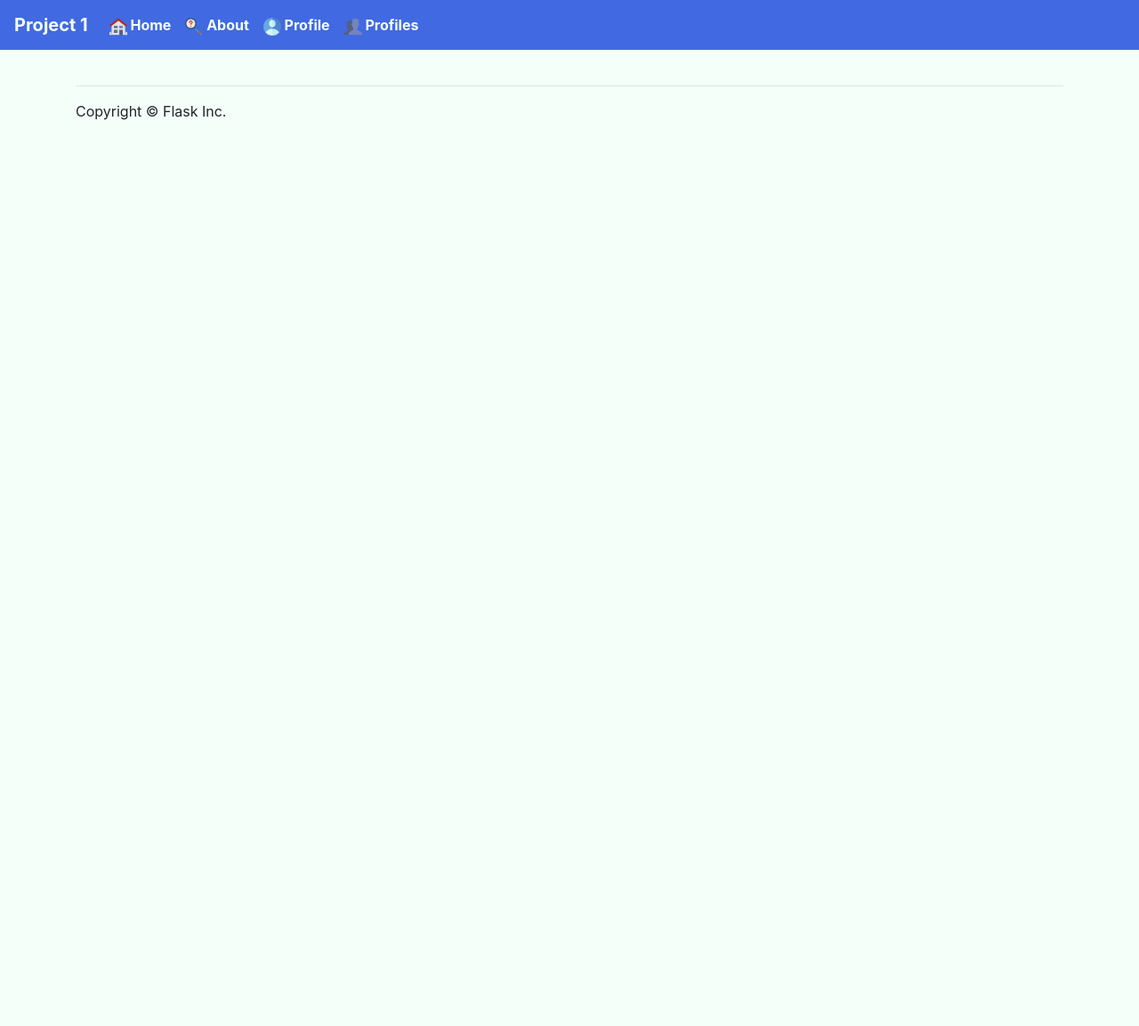
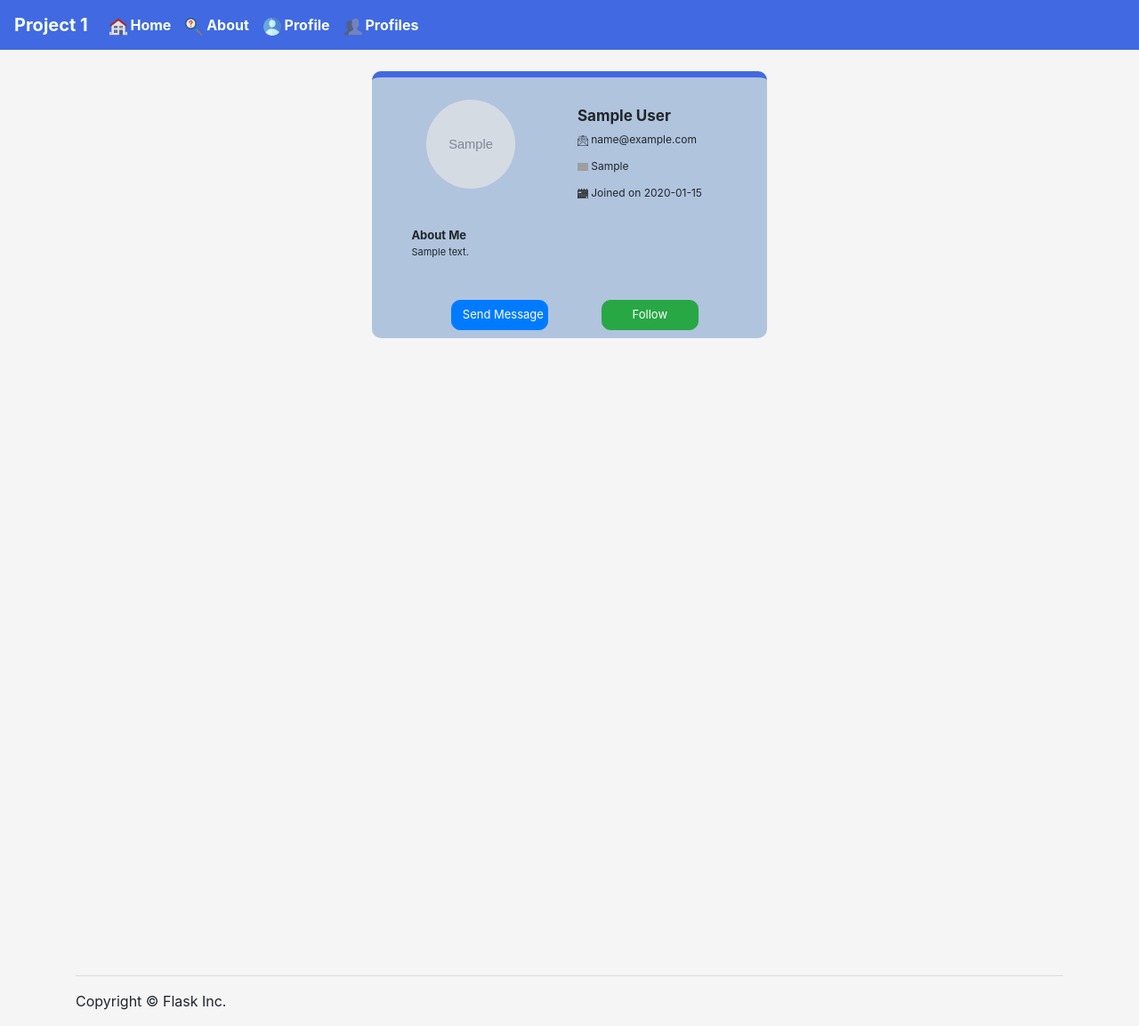
Before and after one commit to NaldoRonz/info3180-Project, a Flask app: page /profile in a window 1280 px wide. Shown: the whole page at 89% size. Before the commit the page ends 135 px from the top, so only its background shows below. Run offline with Flask 2, Linux system fonts and the light colour scheme; tables that the repository leaves empty hold one stand-in row (values such as "Sample post"); grey boxes marked "Sample" are stand-in pictures; some libraries are stand-ins or nearby versions; grey boxes are pictures that could not be loaded.

Commit message:
Project 1

```diff
--- a/app/forms.py
+++ b/app/forms.py
@@ -4,7 +4,6 @@ from wtforms import StringField, SelectField, FileField, TextAreaField
 from wtforms.validators import Required, Regexp, Length, Email
 from flask_wtf.file import FileRequired, FileAllowed, FileRequired
 from wtforms import ValidationError
-#from flask_uploads import UploadSet, IMAGES
 
 class add_Profile(FlaskForm):
     Firstname = StringField("Firstname", validators = [Required(), Length(min=2, max=20), Regexp("^[/s A-Za-z /s]+$")])
@@ -14,5 +13,3 @@ class add_Profile(FlaskForm):
     Location = SelectField("Location", choices = [("---","---"),("Kings Jamaica","Kings JA"),("Linst JA", "Linst JA"),("Mont JA","Mont JA"),("SpnTwn JA","SpnTwn JA"),("Miami FL","Miami FL"),("Queens NY","Queens NY")])
     Biography = TextAreaField("Biography", validators = [Required(), Length(max =1000)])
     Photo = FileField("Photo", validators =[FileRequired(),FileAllowed(['jpg', 'png', 'jpeg'], "Please only upload image files only!!!")])
-
-#Photo = UploadSet("Photo", IMAGES)
--- a/app/models.py
+++ b/app/models.py
@@ -13,8 +13,9 @@ class my_users(my_db.Model):
 	location = my_db.Column(my_db.String(50),nullable=False)
 	biography = my_db.Column(my_db.String(1000),nullable=False)
 	filename = my_db.Column(my_db.String(20),nullable=False)
+	date_created = my_db.Column(my_db.String(20), nullable=False)
 
-	def __init__(self,firstname,lastname,gender,email,location,biography,filename):
+	def __init__(self,firstname,lastname,gender,email,location,biography,filename,date_created):
 		self.firstname = firstname
 		self.lastname = lastname
 		self.gender = gender
@@ -22,8 +23,9 @@ class my_users(my_db.Model):
 		self.location = location
 		self.biography = biography
 		self.filename = filename
+		self.date_created = date_created
 
 	def __repr__(self):
-		return f"my_users('{self.firstname}','{self.lastname}','{self.email}','{self.filename}')"
+		return f"my_users('{self.firstname}','{self.lastname}','{self.email}','{self.filename}','{self.date_created}')"
 
 my_db.create_all()
--- a/app/static/css/app.css
+++ b/app/static/css/app.css
@@ -52,6 +52,17 @@
   height: auto;
 }
 
+.email_img{
+  width: 12px;
+  height: auto;
+}
+
+.calendar_img{
+  width: 12px;
+  height: auto;
+}
+
+
 a:hover{
   color: #FFD700; /*Gold*/
 }
@@ -65,22 +76,19 @@ a:hover{
 /*Navbar CSS above*/
 
 main{
-  background-color: #F5FFFA;
+  background-color: #F5F5F5; /*White Smoke*/
 }
 
 .form_container{
   height: auto;
-  width: 70%;
-  border: solid;
-  border-radius: 25px;
-  border-color: #B0E0E6;
-  background-color: #B0E0E6;
+  width: 65%;
+  background-color: #87CEFA; /*Light Sky Blue*/
   padding-left: 10%;
   padding-top: 20px;
 }
 
 .add_form{
-  height: auto;
+  height: 800px;
   width: 85%;
   font-size: 18px;
   margin-bottom: 20px;
@@ -89,58 +97,13 @@ main{
 
 body {
     padding-top: 5rem;
-    background-color: #F5FFFA;
+    background-color: #F5F5F5; /*White Smoke*/
 }
 
 form{
     padding-left: 25%;
 }
 
-.upperContainerUsers{
-  background-color: #F5FFFA;
-  height: auto;
-  width: auto;
-  padding-left: 20%;
-}
-
-.upperContainer{
-  background-color: #F5FFFA;
-  height: 301px;
-  width: auto;
-  padding-left: 20%;
-}
-
-.lowerContainer{
-  background-color: #F5FFFA;
-  height: 501px;
-  width: auto;
-  padding-left: 20%;
-}
-
-.viewBox1{
-  background-color: #191970;
-  height: 300px;
-  width: 50%;
-  border: 2px;
-  border-style: solid;
-  border-color: blue;
-}
-
-.viewBox2{
-  background-color: #9370DB;
-  height: 100px;
-  width: 50%;
-  border: .5px;
-}
-
-.viewBox21{  /*Post, Follwers and Following super class*/
-  background-color: #9370DB;
-  height: 200px;
-  width: 50%;
-  color: #191970;
-  padding-top: 2.5%;
-
-}
 
 .viewBox22{
   background-color: #9370DB;
@@ -148,9 +111,64 @@ form{
   width: 50%;
 }
 
-/*Main container for profile users*/
+
+/*Main container for user profiles(single)*/
+.upperContainerUsers{
+  background-color: #F5F5F5; /*White Smoke*/
+  height: auto;
+  width: auto;
+  padding-left: 20%;
+}
+
+/*container for profile users(single)*/
+.mainviewContainer{
+  height: 1000px;
+  width: auto;
+  display: flex;
+  justify-content: center;
+}
+
+
+.viewBoxUser{
+  height: 300px;
+  width: 40%;
+  background-color: #B0C4DE; /*Light Steel Blue*/;
+  border-top: solid;
+  border-color: #4169E1; /*Royal Blue*/
+  border-width: 7px;
+  border-radius: 10px;
+}
+
+
+/*Box for profile user(single)*/
+.viewBoxUser1{
+  display: flex;
+  flex-direction: row;
+  height: 150px;
+  width: 100%;
+}
+
+
+/*Box for profile user(single image)*/
+.viewBoxUser2{
+  display: flex;
+  justify-content: center;
+  align-items: center;
+  height: 150px;
+  width: 50%;
+}
+
+/*Box for profile user(single: data)*/
+.viewBoxUser3{
+  height: 150px;
+  width: 50%;
+  padding-top: 7%;
+  padding-left: 2%;
+}
+
+/*Box for profile users(multiple) */
 .viewBoxUsers{
-  background-color: #B0E0E6 /*Powder Blue*/;
+  background-color: #B0C4DE /*Light Steel Blue*/;
   height: 120px;
   width: 75%;
   display: flex;
@@ -161,7 +179,7 @@ form{
   border-radius: 10px;
 }
 
-
+/*Boxes for profile users below*/
 .viewBoxUsers2{
   display: flex;
   height: 120px;
@@ -187,6 +205,45 @@ form{
 }
 
 
+.aboutViewBoxUser{
+  height: 150px;
+  width: 100%;
+}
+
+
+.aboutViewBoxUser1{
+  height: 100px;
+  width: 100%;
+  padding-left: 10%;
+  padding-right: 10%;
+  padding-top: 4%;
+  padding-bottom: 4%;
+}
+
+
+.subAboutViewBox1{
+ font-size: 13px;
+  height: 20px;
+  width: 100%;
+}
+
+.subAboutViewBox2{
+  font-size: 11px;
+  height: 80px;
+  width: 100%;
+}
+
+
+.aboutViewBoxUser2{
+  display: flex;
+  height: 50px;
+  width: 100%;
+  padding-left: 20%;
+  padding-right: 4%;
+  flex-direction: row;
+}
+
+
 .nameBoxUsers{
   height: 30px;
   width: 150px;
@@ -196,77 +253,83 @@ form{
 .nameBoxUsers2{
   height: 30px;
   width: 150px;
-  color: #4169E1; /*Royal Blue*/
+  font-size: 13px;
 }
 
 
 .nameBoxUsers3{
   height: 30px;
   width: 150px;
-  color: #4169E1; /*Royal Blue*/
+  font-size: 13px;
 }
 
 
- h1.name{
-  font-family: Arial, Helvetica, sans-serif;
-  font-size: 18px;
-  font-weight: bold;
-  padding-top: 2%;
-  text-align: center;
-  color: #F5FFFA;
- }
-
- p.info{
-  font-family: Arial, Helvetica, sans-serif;
-  font-size: 15px;
-  color: white;
-  padding-top: 2%;
-  margin-right: 10%;
-  margin-left: 10%;
-  color: #191970;
- }
-
-.profile_img{
-  display: block;
-  margin-top: 20px;
-  margin-left: auto;
-  margin-right: auto;
-  height: 125px;
-  width: 125px;
-  justify-content: center;
-  border-radius: 50%;
+.dataBox{
+  height: 30px;
+  width: 100%;
+  font-size: 17px;
 }
 
-h2{
-  font-family: Arial, Helvetica, sans-serif;
-  font-size: 15px;
-  text-align: center;
-  color: #F5FFFA;
+
+.dataBox1{
+  height: 30px;
+  width: 100%;
+  font-size: 12px;
 }
 
-.button{
-  background-color: #FFD700;
-  color: #DAA520;
-  font-weight: bold;
-  border-color: #DAA520;
-  padding: 5px 10px;
-  text-align: center;
-  font-size: 15px;
-  margin-left: 80%;
-  margin-top: 5%;
+.dataBox2{
+  height: 30px;
+  width: 100%;
+  font-size: 12px;
 }
 
-table,th,td{
-  margin-left: auto;
-  margin-right: auto;
-  padding-bottom: 10px;
-  font-family: Arial, Helvetica, sans-serif;
-  font-size: 15px;
-  text-align: center;
+.dataBox3{
+  height: 30px;
+  width: 100%;
+  font-size: 12px;
 }
 
+
+/*container for buttons in user(single) profile*/
+.btnBox1{
+  height: 50px;
+  width:50%;
+}
+
+.btnBox2{
+  height: 50px;
+  width:50%;
+}
+/*Box for profile users above*/
+
+/*Profile user image */
 .profile_user_pic{
   height: 100px;
   width: 100px;
   border-radius: 50%;
 }
+
+.btn-primary{
+  font-size: 13px;
+  border-radius: 10px;
+  width: 65%;
+  transition: 0.3s;
+  cursor: pointer;
+}
+
+.btn-success{
+  font-size: 13px;
+  border-radius: 10px;
+  width: 65%;
+  transition: 0.3s;
+  cursor: pointer;
+}
+
+.form_button{
+  font-size: 13px;
+  width: 30%;
+  background-color: #1a53ff; /*Blue*/
+  border: none;
+  padding: 8px 20px;
+  border-radius: 10px;
+}
--- a/app/templates/home.html
+++ b/app/templates/home.html
@@ -12,7 +12,7 @@
         {{form.Location.label}} </br> {{form.Location(class = "form-control")}}</br>
         {{form.Biography.label}} </br> {{form.Biography(class = "form-control")}}</br>
         {{form.Photo(class = "form-control")}} </br>
-        <p><button type= "Submit" value = "Submit" class = "btn btn-primary">Add User</button></p>
+        <p><button type= "Submit" value = "Submit" class = "form_button">Add User</button></p>
       </div>
   </div>
 </form>
--- a/app/templates/profile.html
+++ b/app/templates/profile.html
@@ -1,10 +1,53 @@
+
 {% extends "base.html" %}
-
 {% block main %}
-
-{% if users %}
-{% for my_users in user%}
-{% endfor %}
-{% else %}
-{% endif %}
+<div class = upperContainer>
+	{% if profile_user %}
+    {% for my_users in profile_user %}
+    <div class = "mainviewContainer">
+    	<div class = "viewBoxUser">
+         <div class = "viewBoxUser1">
+           <div class = viewBoxUser2>
+             <img src ="{{url_for('static', filename ='uploads/' + my_users.filename)}}" class = "profile_user_pic">
+           </div>
+           <div class = "viewBoxUser3">
+           	<div class = dataBox>
+             <strong>{{my_users.firstname}} {{my_users.lastname}}</strong>
+            </div>
+           	<div class = dataBox1>
+            	<img src = "/static/email.png" class = user_img></a> {{my_users.email}}
+            </div>
+            <div class = dataBox2>
+            	<img src = "/static/location.png" class = location_img></a> {{my_users.location}}
+            </div>
+            <div class = dataBox3>
+            	<p> <img src = "/static/calendar.png" class = calendar_img></a> Joined on {{my_users.date_created}}</p>
+            </div>
+           </div>
+          </div>
+          <div class = aboutViewBoxUser>
+          	<div class = aboutViewBoxUser1>
+              <div class = subAboutViewBox1>
+                <strong><p> About Me <p></strong>
+              </div>
+              <div class = subAboutViewBox2>
+                <p>{{my_users.biography}}</p>
+              </div>
+            </div>
+            <div class = aboutViewBoxUser2>
+              <div class = btnBox1>
+             	  <a class = "btn btn-primary" href = "{{url_for('profile', user_id = my_users.user_id)}}">Send Message</a>
+              </div>
+              <div class = btnBox2>
+                <a class = "btn btn-success" href = "{{url_for('profile', user_id = my_users.user_id)}}">Follow</a>
+              </div>
+            </div>
+          </div>
+        </div>
+    </div>
+    {% endfor %}
+    {% else %}
+    <p>There are currently no users</p>
+    {% endif %}
+</div>
 {% endblock %}
--- a/app/templates/profiles_user.html
+++ b/app/templates/profiles_user.html
@@ -14,14 +14,14 @@
           <p><strong>{{my_users.firstname}} {{my_users.lastname}}</strong></p>
         </div>
         <div class = "nameBoxUsers2">
-          <p><img src = "/static/user.png" class = user_img></a> <strong>{{my_users.gender}}</strong></p>
+          <p><img src = "/static/user.png" class = user_img></a> {{my_users.gender}}</p>
         </div>
         <div class = "nameBoxUsers3">
-          <p><img src = "/static/location.png" class = location_img></a> <strong>{{my_users.location}}</strong></p>
+          <p><img src = "/static/location.png" class = location_img></a> {{my_users.location}}</p>
         </div>
       </div>
       <div class = "viewBoxUsers4">
-        <a class = "btn btn-primary" href = "{{url_for('profile')}}">View Profile</a>
+        <a class = "btn btn-primary" href = "{{url_for('profile', user_id = my_users.user_id)}}">View Profile</a>
       </div>
     </div>
   </br>
--- a/app/views.py
+++ b/app/views.py
@@ -33,7 +33,8 @@ def home():
         Photo = form.Photo.data
         filename = secure_filename(Photo.filename)
         Photo.save(os.path.join(app.config['UPLOAD_FOLDER'],filename))
-        user = my_users(request.form["Firstname"], request.form["Lastname"], request.form["Gender"], request.form["Email"], request.form["Location"], request.form["Biography"], filename)
+        Date = getDate()
+        user = my_users(request.form["Firstname"], request.form["Lastname"], request.form["Gender"], request.form["Email"], request.form["Location"], request.form["Biography"], filename, Date)
         my_db.session.add(user)
         my_db.session.commit()
         return render_template('result.html', form = form, Firstname = Firstname, Lastname = Lastname, Gender = Gender, Email = Email, Location = Location, Biography = Biography)
@@ -51,8 +52,10 @@ def profiles():
 
 @app.route('/profile')
 def profile():
-    user = my_users.query.filter_by(email = "@gmail.com")
-    return render_template('profile.html', user = user)
+#@app.route('/profile/<user_id>')
+#def profile(user_id):
+    profile_user = my_users.query.filter_by(user_id = "1")
+    return render_template('profile.html', profile_user = profile_user)
 
 
 def flash_errors(form):
@@ -69,24 +72,6 @@ def about():
     """Render the website's about page."""
     return render_template('about.html', name="Lord Reginald")
 
-
-###
-# The functions below should be applicable to all Flask apps.
-###
-
-#@app.route('/profiles')
-#def profiles():
-#    my_name = 'Lord Reginald'
-#    email = 'lord_reginald@gmail.com'
-#    res = 'Portland, Jamaica'
-#    story = 'One day I hope to achieve both small and great things such as a stable financial income and to a further extent provide perfor real estate investments in order to improve Jamaica welbeing in the long run'
-#    Post = 'Post'
-#    Following = 'Following'
-#    Followers = 'Followers'
-#    Post_num = '21'
-#    Followers_num = '210'
-#    Following_num = '21'
-#    return render_template('profile.html', my_name = my_name, email = email, res =res, story = story, getDate = getDate(), Post_num = Post_num, Following_num = Following_num, Followers_num = Followers_num, Post = Post, Followers = Followers, Following = Following)
 
 @app.route('/<file_name>.txt')
 def send_text_file(file_name):
@@ -112,7 +97,7 @@ def page_not_found(error):
     return render_template('404.html'), 404
 
 def getDate():
-    today = date.today().strftime('%m/%Y')
+    today = date.today().strftime('%B/%w/%Y')
     return today
 
 if __name__ == '__main__':
```
Also changed, not shown: app/static/calendar.png (added), app/static/email.png (added), 1 other file.
